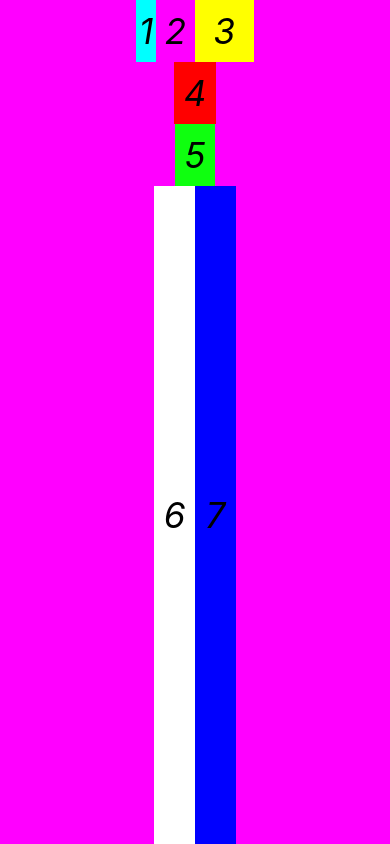
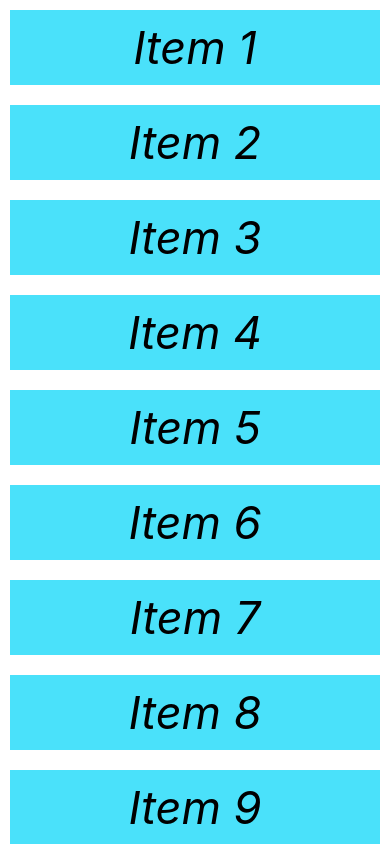
Before and after one commit to JulioVianaDev/expo-project, a React Native app: screen / in a window 390 px wide. Built offline with nearby package versions, Linux system fonts and the light colour scheme.

Commit message:
criando um atualizador que insere algo quando a tela for recarregada , funciona apenas com o celular

```diff
--- a/App.js
+++ b/App.js
@@ -3,43 +3,54 @@
   StyleSheet,
   View,
   Text,
-  Button,
+  ScrollView,
+  RefreshControl,
 } from 'react-native';
 
 const App = () => {
 
+  const [Items, setItems] = useState([
+    { key: 1, item: 'Item 1' },
+    { key: 2, item: 'Item 2' },
+    { key: 3, item: 'Item 3' },
+    { key: 4, item: 'Item 4' },
+    { key: 5, item: 'Item 5' },
+    { key: 6, item: 'Item 6' },
+    { key: 7, item: 'Item 7' },
+    { key: 8, item: 'Item 8' },
+    { key: 44, item: 'Item 9' },
+    { key: 68, item: 'Item 27' },
+    { key: 0, item: 'Item 78' },
+  ]);
+  const [Refreshing, setRefreshing] = useState(false);
+
+  const onRefresh = () => {
+    setRefreshing(true);
+    setItems([...Items, { key: 69, item: 'Item 69' }]);
+    setRefreshing(false);
+  }
+  {/*ESTE CÓDIGO SÓ ATUALIZA PELO CELULAR, ELE ADICIONA O ITEM 69 QUANDO FOR RECOMPILADO*/}
   return (
-    <View style={styles.body}>
-      <View style={styles.row}>
-        <View style={styles.view1}>
-          <Text style={styles.text}>1</Text>
-        </View>
-        <View style={styles.view2}>
-          <Text style={styles.text}>2</Text>
-        </View>
-        <View style={styles.view3}>
-          <Text style={styles.text}>3</Text>
-        </View>
-      </View>
-      <View style={styles.row}>
-        <View style={styles.view4}>
-          <Text style={styles.text}>4</Text>
-        </View>
-      </View>
-      <View style={styles.row}>
-        <View style={styles.view5}>
-          <Text style={styles.text}>5</Text>
-        </View>
-      </View>
-      <View style={styles.big_row}>
-        <View style={styles.view6}>
-          <Text style={styles.text}>6</Text>
-        </View>
-        <View style={styles.view7}>
-          <Text style={styles.text}>7</Text>
-        </View>
-      </View>
-    </View>
+    <ScrollView
+      style={styles.body}
+      refreshControl={
+        <RefreshControl
+          refreshing={Refreshing}
+          onRefresh={onRefresh}
+          colors={['#ff00ff']}
+        />
+      }
+    >
+      {
+        Items.map((object) => {
+          return (
+            <View style={styles.item} key={object.key}>
+              <Text style={styles.text}>{object.item}</Text>
+            </View>
+          )
+        })
+      }
+    </ScrollView>
   );
 };
 
@@ -47,68 +58,17 @@
   body: {
     flex: 1,
     flexDirection: 'column',
-    backgroundColor: '#ff00ff',
+    backgroundColor: '#ffffff',
+  },
+  item: {
+    margin: 10,
+    backgroundColor: '#4ae1fa',
+    justifyContent: 'center',
     alignItems: 'center',
-    justifyContent: 'flex-start',
-  },
-  row: {
-    flexDirection: 'row',
-    backgroundColor: '#ffffff',
-    alignItems: 'center',
-    justifyContent: 'center',
-  },
-  big_row: {
-    flex: 1,
-    flexDirection: 'row',
-    backgroundColor: '#ffffff',
-    alignItems: 'stretch',
-    justifyContent: 'center',
-  },
-  view1: {
-    flex: 1,
-    backgroundColor: '#00ffff',
-    alignItems: 'center',
-    justifyContent: 'center',
-  },
-  view2: {
-    flex: 2,
-    backgroundColor: '#ff00ff',
-    alignItems: 'center',
-    justifyContent: 'center',
-  },
-  view3: {
-    flex: 3,
-    backgroundColor: '#ffff00',
-    alignItems: 'center',
-    justifyContent: 'center',
-  },
-  view4: {
-    flex: 1,
-    backgroundColor: '#ff0000',
-    alignItems: 'center',
-    justifyContent: 'center',
-  },
-  view5: {
-    flex: 1,
-    backgroundColor: '#0fff0f',
-    alignItems: 'center',
-    justifyContent: 'center',
-  },
-  view6: {
-    flex: 1,
-    backgroundColor: '#ffffff',
-    alignItems: 'center',
-    justifyContent: 'center',
-  },
-  view7: {
-    flex: 1,
-    backgroundColor: '#0000ff',
-    alignItems: 'center',
-    justifyContent: 'center',
   },
   text: {
     color: '#000000',
-    fontSize: 35,
+    fontSize: 45,
     fontStyle: 'italic',
     margin: 10,
   },
```
